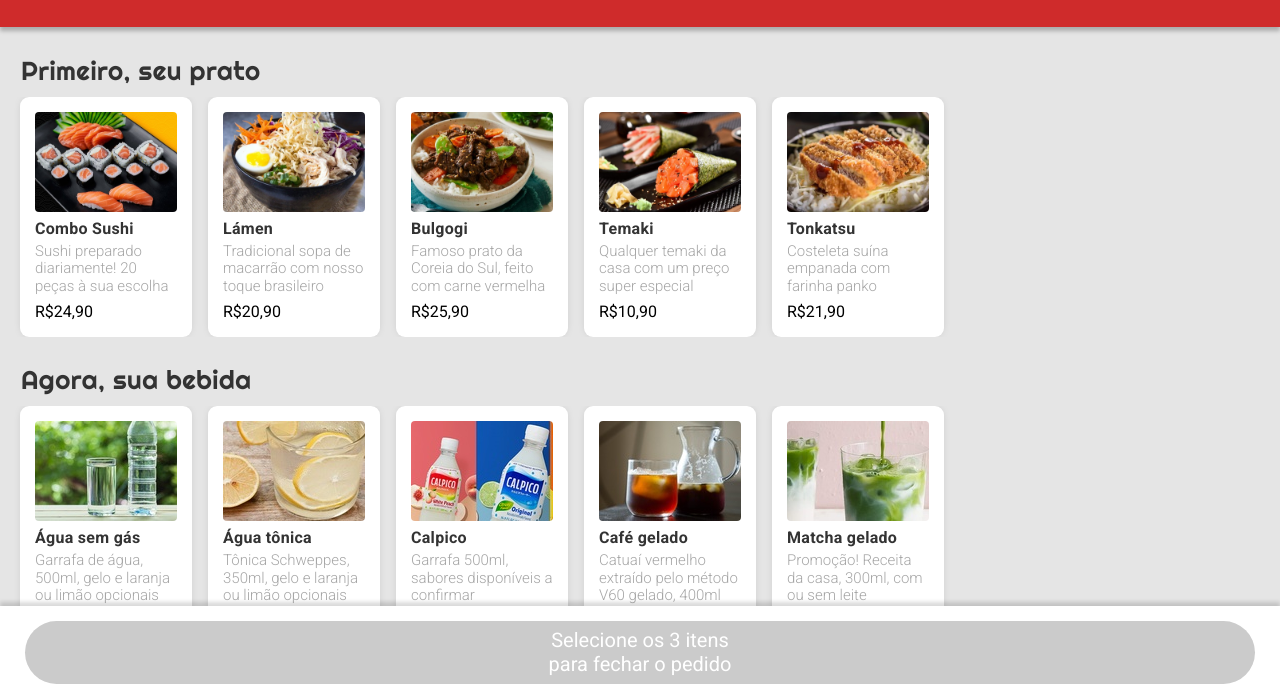
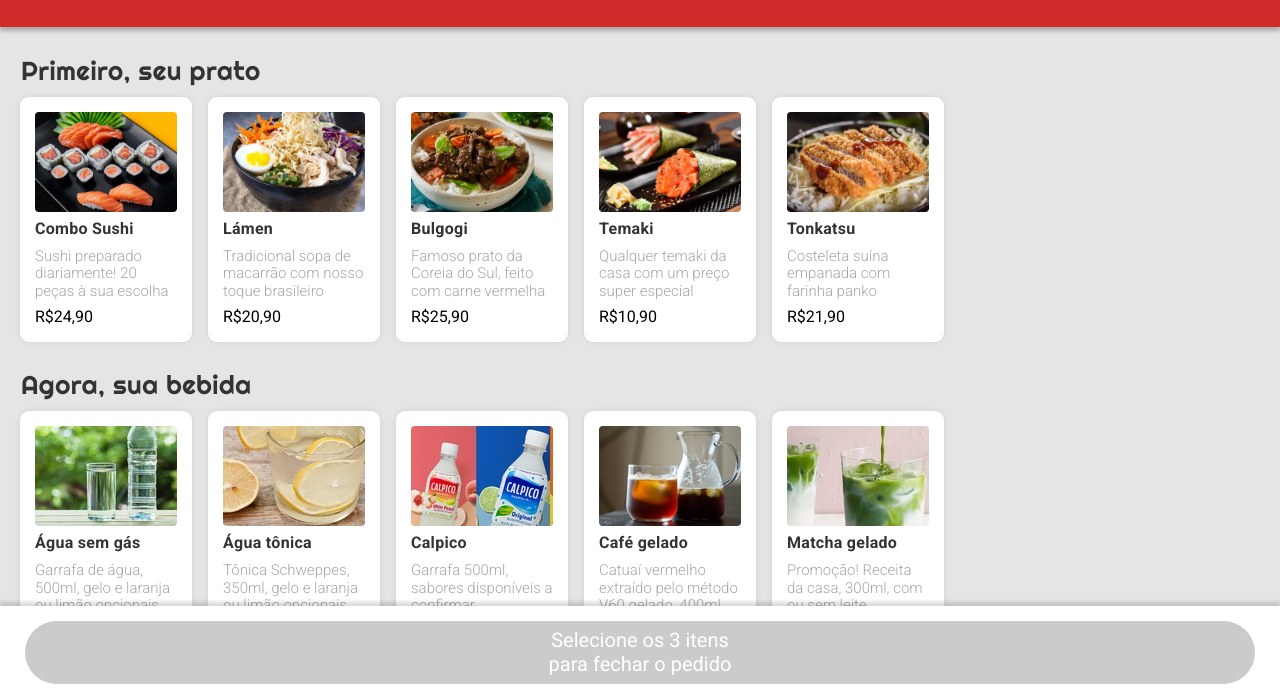
Before and after one commit to JulioCMendo/DrivenEats, a plain HTML site: page index.html in a window 1280 px wide. Shown: the part 101-798 px from the top of the page. Drawn offline with nearby package versions, Linux system fonts and the light colour scheme.

Commit message:
Fixed CSS issues

```diff
--- a/style.css
+++ b/style.css
@@ -64,7 +64,7 @@ body {
   margin-bottom: 106px;
 
   position: relative;
-  gap: 27px;
+  gap: 17px;
 }
 
 .header {
@@ -107,12 +107,12 @@ body {
   font-size: 26px;
   line-height: 32px;
   letter-spacing: 0.018em;
+  margin-bottom: 5px;
 
   font-family: 'Righteous', cursive;
 }
 
 .scroll-box {
-  margin-top: 10px;
   gap: 16px;
   overflow-x: scroll;
   padding-left: 20px;
@@ -136,6 +136,9 @@ body {
   max-width: 172px;
   width: 100%;
   padding: 15px;
+
+  margin-top: 5px;
+  margin-bottom: 10px;
 
   background: #FFFFFF;
   box-shadow: 0px 0px 10px -4px rgba(0, 0, 0, 0.25);
@@ -229,7 +232,7 @@ body {
 }
 
 .selected {
-  box-shadow: 0px 0px 10px -4px rgba(0, 0, 0, 0.25), inset 0px 0px 0px 5px #32B72F;
+  box-shadow: 0px 4px 4px rgba(0, 0, 0, 0.25), inset 0px 0px 0px 5px #32B72F;
 }
 
 .selected ion-icon {
```
